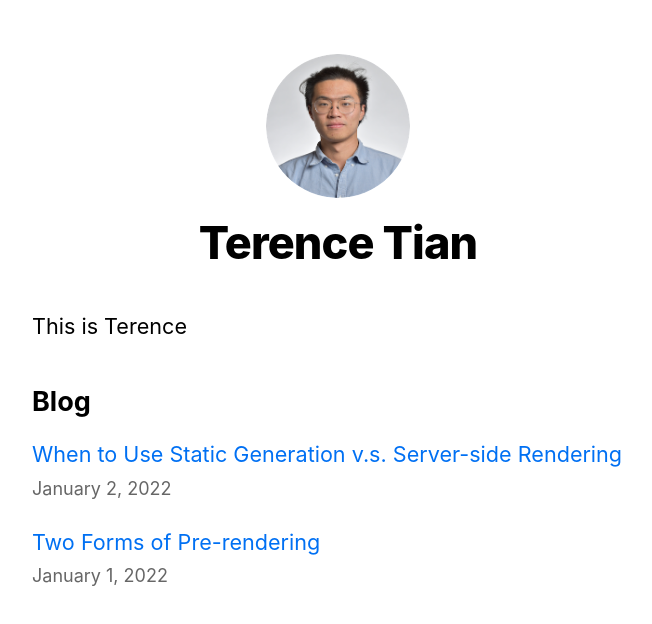
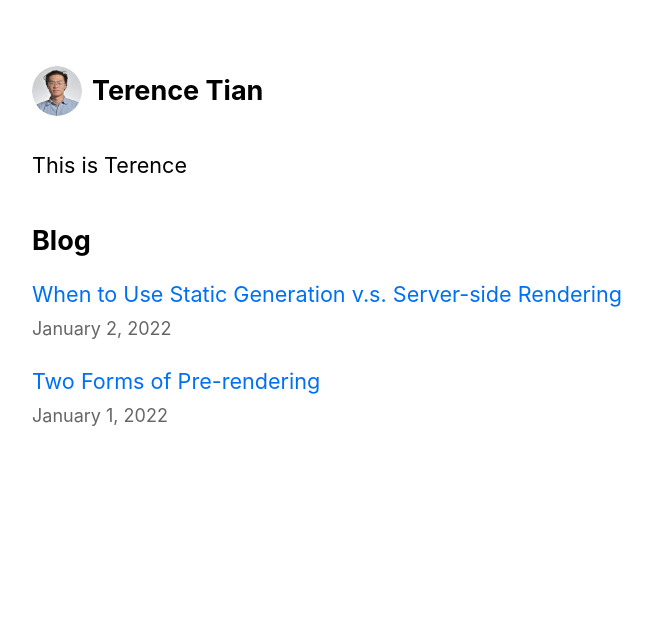
Before and after one commit to Terence625/nextjs-blog, a Next.js app: page / in a window 1280 px wide. Shown: the top 624 px of the page, without its empty margins (302-954 px from the left). Built offline with nearby package versions, Linux system fonts and the light colour scheme.

Commit message:
[Terence] change the header style

```diff
--- a/src/components/layout/header.tsx
+++ b/src/components/layout/header.tsx
@@ -18,7 +18,7 @@ export default function Header(props: {
         width={props.profileWidth}
         alt={props.name}
       />
-      <h1 className={props.titleSize}>{props.name}</h1>
+      <h1 className={`${props.titleSize} ${utilStyles.paddingLeft10px}`}>{props.name}</h1>
     </>
   );
 }
--- a/src/components/layout/layout.tsx
+++ b/src/components/layout/layout.tsx
@@ -1,5 +1,4 @@
 import Head from "next/head";
-import Image from "next/image";
 import styles from "../../styles/layout.module.css";
 import utilStyles from "../../styles/utils.module.css";
 import Link from "next/link";
@@ -17,20 +16,13 @@ export default function Layout({ children, home }: { children: React.ReactNode;
         <meta name="description" content="Terence Tian's blog" />
         <title />
       </Head>
-      <header className={styles.header}>
-        {home
-          ? Header({
-              name,
-              profileHeight: 144,
-              profileWidth: 144,
-              titleSize: utilStyles.heading2Xl,
-            })
-          : Header({
-              name,
-              profileHeight: 108,
-              profileWidth: 108,
-              titleSize: utilStyles.headingLg,
-            })}
+      <header className={styles.header} >
+        {Header({
+          name,
+          profileHeight: 50,
+          profileWidth: 50,
+          titleSize: utilStyles.headingLg,
+        })}
       </header>
       <main>{children}</main>
       {!home && (
--- a/src/styles/layout.module.css
+++ b/src/styles/layout.module.css
@@ -6,7 +6,7 @@
 
 .header {
   display: flex;
-  flex-direction: column;
+  flex-direction: row;
   align-items: center;
 }
 
--- a/src/styles/utils.module.css
+++ b/src/styles/utils.module.css
@@ -33,6 +33,10 @@
   color: inherit;
 }
 
+.paddingLeft10px {
+  padding-left: 10px;
+}
+
 .padding1px {
   padding-top: 1px;
 }
```
